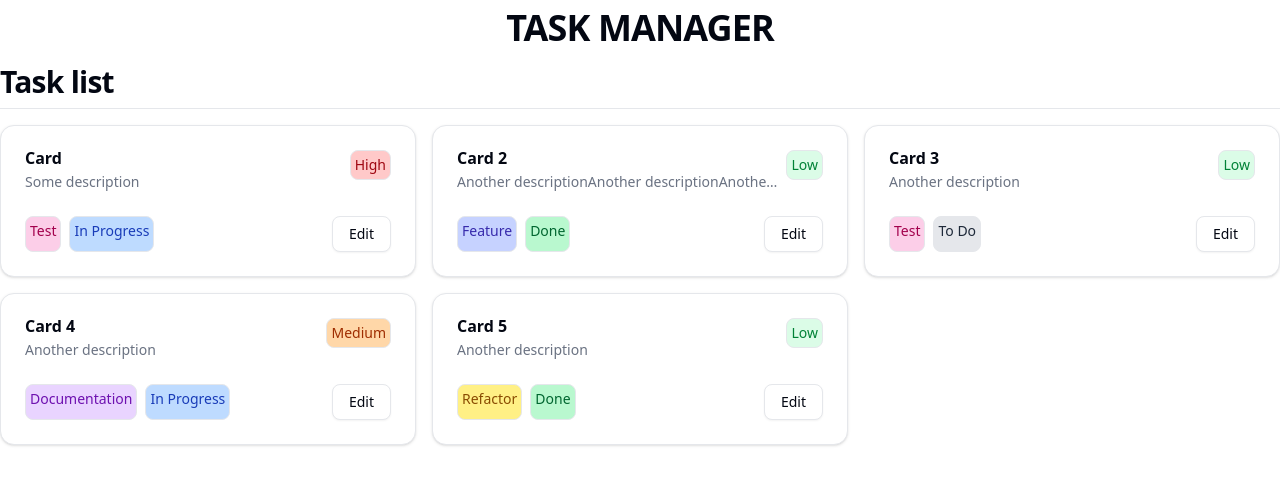
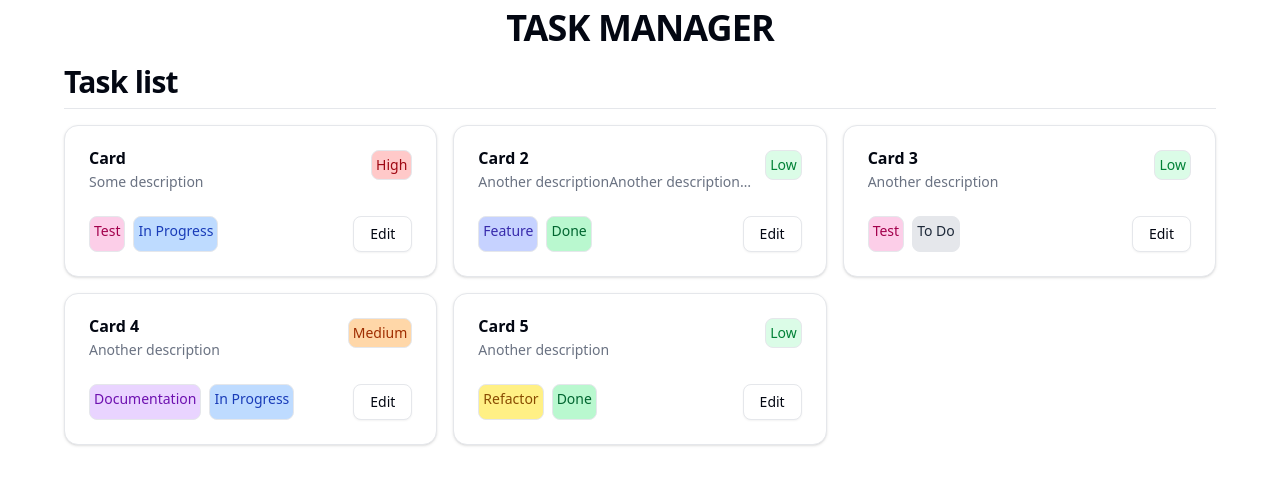
Before and after one commit to pashus/task-manager, a React (Vite) app: page / in a window 1280 px wide. Shown: the top 484 px of the page. Built offline with nearby package versions, Linux system fonts and the light colour scheme.

Commit message:
chore: поправить адаптив

```diff
--- a/src/App.tsx
+++ b/src/App.tsx
@@ -4,7 +4,7 @@ import TaskDetails from './components/TaskDetails';
 
 function App() {
   return (
-    <div className="container mx-auto">
+    <div className="container mx-auto mb-4">
       <h1 className="mb-4 scroll-m-20 pt-2 text-center text-4xl font-extrabold tracking-tight text-balance">
         TASK MANAGER
       </h1>
--- a/src/components/TaskDetails.tsx
+++ b/src/components/TaskDetails.tsx
@@ -58,7 +58,7 @@ function TaskDetails() {
   }
 
   return (
-    <div>
+    <div className="mx-1 sm:mx-2 lg:mx-12 xl:mx-16">
       <h2 className="mb-4 scroll-m-20 border-b pb-2 text-3xl font-semibold tracking-tight first:mt-0">
         Task details
       </h2>
--- a/src/components/TaskList.tsx
+++ b/src/components/TaskList.tsx
@@ -5,7 +5,7 @@ import { getTasks } from '@/features/tasksSlice';
 function TaskList() {
   const tasks = useSelector(getTasks);
   return (
-    <div>
+    <div className="mx-1 sm:mx-2 lg:mx-12 xl:mx-16">
       <h2 className="mb-4 scroll-m-20 border-b pb-2 text-3xl font-semibold tracking-tight first:mt-0">
         Task list
       </h2>
```
